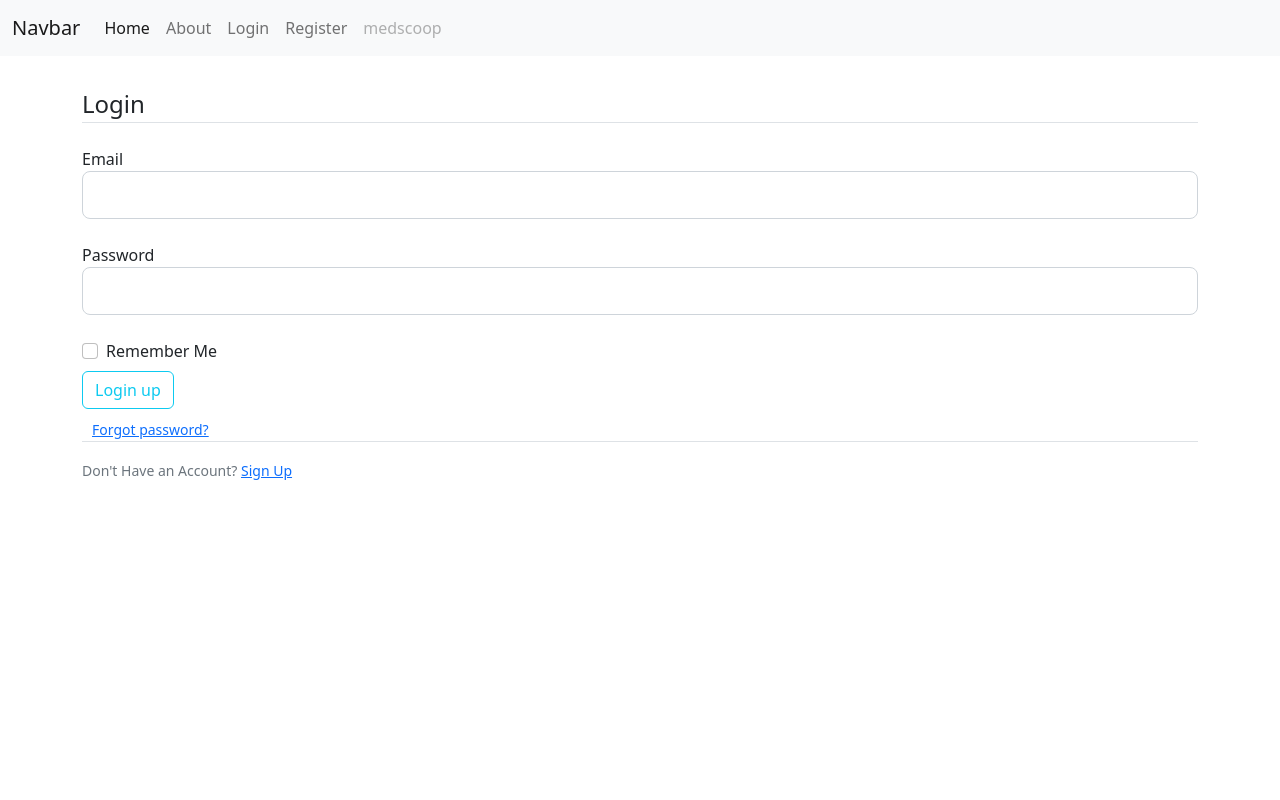
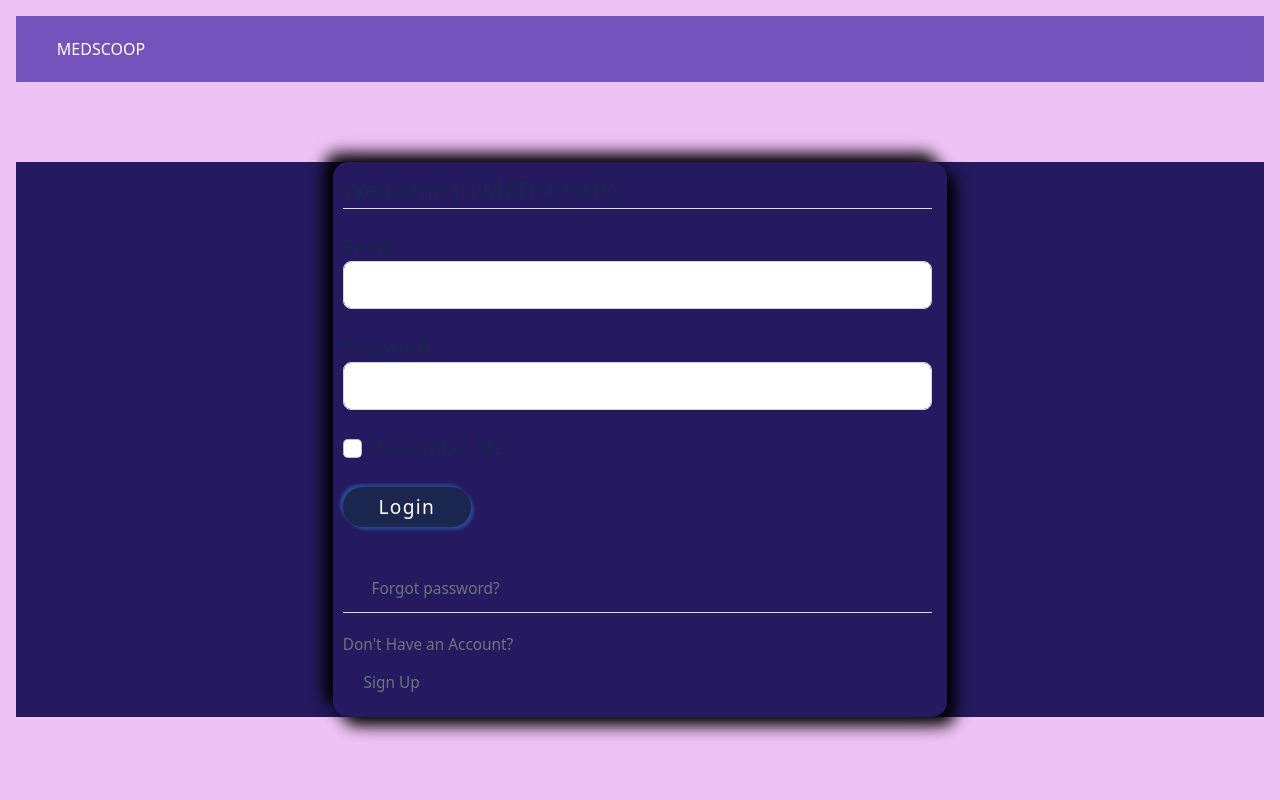
Before and after one commit to WayneMusungu/MEDSCOOPS, a Flask app: page /login in a window 1280 px wide. Run offline with Flask 2, Linux system fonts and the light colour scheme; some libraries are stand-ins or nearby versions.

Commit message:
style forms

```diff
--- a/medscoop/__init__.py
+++ b/medscoop/__init__.py
@@ -1,13 +1,9 @@
-from crypt import methods
+
 from turtle import title
-
 from flask import Flask
 from flask_sqlalchemy import SQLAlchemy
 from flask_bcrypt import Bcrypt
 from flask_login import LoginManager
-
-
-
 
 
 
--- a/medscoop/forms.py
+++ b/medscoop/forms.py
@@ -24,10 +24,9 @@ class RegistrationForm(FlaskForm):
             raise ValidationError('That email is taken. Please choose a different one.')
 
 
-
 class LoginForm(FlaskForm):
     email = StringField('Email', validators=[DataRequired(), Email()])
     password = PasswordField('Password', validators=[DataRequired()])
     remember = BooleanField('Remember Me')
 
-    submit = SubmitField('Login up')
+    submit = SubmitField('Login')
--- a/medscoop/models.py
+++ b/medscoop/models.py
@@ -5,7 +5,6 @@ from flask_login import UserMixin
 @login_manager.user_loader
 def load_user(user_id):
     return User.query.get(int(user_id))
-
 
 
 class User(db.Model, UserMixin):
--- a/medscoop/routes.py
+++ b/medscoop/routes.py
@@ -1,8 +1,10 @@
 from flask import render_template, url_for, redirect, flash, request
+import requests
 from medscoop import app, db, bcrypt
 from medscoop.forms import RegistrationForm,LoginForm
 from medscoop.models import User
 from flask_login import login_user, current_user, logout_user, login_required
+from medscoop.request import get_drug
 
 
 
--- /dev/null
+++ b/medscoop/static/css/layout.css
@@ -0,0 +1,29 @@
+.hero{
+    background-color: #efc3f5;
+    width: 100vw;
+    height: 100vh;
+    padding: 1rem;
+    margin: auto;
+}
+.nav{
+    background-color: #7353ba;
+    color: white;
+
+}
+.link{
+    color: white;
+}
+a{
+    display: flex;
+    padding: 0.8rem;
+    margin-left: 1rem;
+}
+a:active{
+    background-color: #faa6ff;
+}
+a:hover{
+    background-color: #faa6ff;
+    color: #efc3f5;
+    padding: 0.7rem;
+    border-radius: 5px;
+}
--- /dev/null
+++ b/medscoop/static/css/login.css
@@ -0,0 +1,47 @@
+.form {
+  max-width: 48vw;
+  min-height: 500px;
+  margin: 80px auto;
+  justify-content: center;
+  align-items: center;
+  display: flex;
+  margin-bottom: 1rem;
+  padding: 40px 30px 30px 30px;
+  background-color: #0f1020;
+  border-radius: 15px;
+  box-shadow: 9px 9px 16px black, -9px -9px 16px black;
+}
+.form,
+.field-input {
+  width: 100%;
+  display: block;
+  border: none;
+  outline: none;
+  background: none;
+  font-size: 1.2rem;
+  color: #1b264f;
+  padding: 10px 15px 10px 10px;
+}
+
+.form-field {
+  padding-left: 10px;
+  margin-bottom: 20px;
+  border-radius: 20px;
+  box-shadow: inset 8px 8px 8px #cbced1, inset -8px -8px 8px #fff;
+}
+
+.submit-btn {
+  box-shadow: none;
+  outline: none;
+  margin-top: 1rem;
+  width: 10vw;
+  height: 40px;
+  background-color: #1b264f;
+  color: #fff;
+  border-radius: 25px;
+  box-shadow: 3px 3px 3px #274690, -3px -3px 3px #274690;
+  letter-spacing: 1.3px;
+}
+.container{
+    background-color: #25195f;
+}
--- a/medscoop/templates/layout.html
+++ b/medscoop/templates/layout.html
@@ -5,39 +5,36 @@
     <meta http-equiv="X-UA-Compatible" content="IE=edge">
     <meta name="viewport" content="width=device-width, initial-scale=1.0">
     <!-- CSS only -->
+    <link rel="stylesheet" href="{{ url_for('static', filename='css/layout.css') }}">
     <link href="https://cdn.jsdelivr.net/npm/bootstrap@5.2.0-beta1/dist/css/bootstrap.min.css" rel="stylesheet" integrity="sha384-0evHe/X+R7YkIZDRvuzKMRqM+OrBnVFBL6DOitfPri4tjfHxaWutUpFmBp4vmVor" crossorigin="anonymous">
+    <script src="https://cdn.tailwindcss.com"></script>
     {% if title %}
     <title>Medscoop - {{ title }}</title>
     {% else %}
     <title>Medscoop</title>
     {% endif %}
 </head>
-<body>
-    <nav class="navbar navbar-expand-lg navbar-light bg-light">
+<body class="hero">
+    <nav class="navbar navbar-expand-lg nav">
         <div class="container-fluid">
-          <a class="navbar-brand" href="#">Navbar</a>
+            <a class="" href="#">MEDSCOOP</a>
           <button class="navbar-toggler" type="button" data-bs-toggle="collapse" data-bs-target="#navbarNavAltMarkup" aria-controls="navbarNavAltMarkup" aria-expanded="false" aria-label="Toggle navigation">
             <span class="navbar-toggler-icon"></span>
           </button>
           <div class="collapse navbar-collapse" id="navbarNavAltMarkup">
             <div class="navbar-nav">
-              <a class="nav-link active" aria-current="page" href="{{ url_for('home') }}">Home</a>
-              <a class="nav-link" href="{{ url_for('about') }}">About</a>
-
+              <a class="active link" aria-current="page" href="{{ url_for('home') }}">Home</a>
+              <a class=" link" href="{{ url_for('about') }}">About</a>
               {% if current_user.is_authenticated %}
-                <a class="nav-link" href="{{ url_for('logout') }}">Logout</a>
+                <a class="" href="{{ url_for('logout') }}">Logout</a>
               {% else %}
-
-
-                <a class="nav-link" href="{{ url_for('login') }}">Login</a>
-                <a class="nav-link" href="{{ url_for('register') }}">Register</a>
-                <a class="nav-link disabled">medscoop</a>
+                <a class="" href="{{ url_for('login') }}">Login</a>
+                <a class="" href="{{ url_for('register') }}">Register</a>
               {% endif %}
             </div>
           </div>
         </div>
       </nav>
-
       <div class="container">
         {% with messages = get_flashed_messages(with_categories =true) %}
         {% if messages %}
@@ -45,20 +42,18 @@
 
         <div class="alert alert-{{ category }}" role="alert">
            {{ message }}
-
             <button type="button" class="btn-close" data-bs-dismiss="alert" aria-label="Close"></button>
-          </div>
+        </div>
 
         {% endfor %}
         {% endif %}
         {% endwith %}
 
+        {% block signup %}
+        {% endblock signup %}
 
-        {% block content %}
-
-        {% endblock %}
-
-
+        {% block login %}
+        {% endblock login %}
 
     </div>
 
--- a/medscoop/templates/login.html
+++ b/medscoop/templates/login.html
@@ -1,14 +1,15 @@
 {% extends "layout.html" %}
-{% block content %}
-<div style="margin-top:30px;" class="content-section">
-  <form class="" action="" method="post">
+{% block login %}
+<link rel="stylesheet" href="{{ url_for('static', filename='css/login.css') }}">
+<div style="margin-top:30px;" class="container">
+  <form class="form" action="" method="post">
     {{ form.hidden_tag() }}
     <fieldset class="form-group">
-      <legend class='border-bottom mb-4'> Login </legend>
+      <legend class='border-bottom mb-4'> Welcome to MEDSCOOP... </legend>
       <div class="form-group mb-4">
         {{ form.email.label(class="form-control-label") }}
         {% if form.email.errors %}
-        {{ form.email(class="form-control form-control-lg is-invalid ") }}
+        {{ form.email(class="form-control form-control-lg is-invalid field-input ") }}
         <div class="invalid-feedback">
           {% for error in form.email.errors %}
           <span> {{ error }}</span>
@@ -38,18 +39,20 @@
       </div>
     </fieldset>
     <div class="form-group mb-2">
-      {{ form.submit(class="btn btn-outline-info") }}
+      {{ form.submit(class="submit-btn") }}
     </div>
 
     <small style="margin-left:10px;" class="text-muted ml-2">
       <a href="#">Forgot password?</a>
     </small>
 
+    <div class="border-top pt-3">
+      <small class="text-muted">
+        Don't Have an Account? <a class="ml-2" href="{{ url_for('register') }}"> Sign Up </a>
+      </small>
+    </div>
+
   </form>
 </div>
-<div class="border-top pt-3">
-  <small class="text-muted">
-    Don't Have an Account? <a class="ml-2" href="{{ url_for('register') }}"> Sign Up </a>
-  </small>
-</div>
-{% endblock %}
+
+{% endblock login %}
```
Also changed, not shown: medscoop/request.py (+22 -20 lines), medscoop/site.db.
